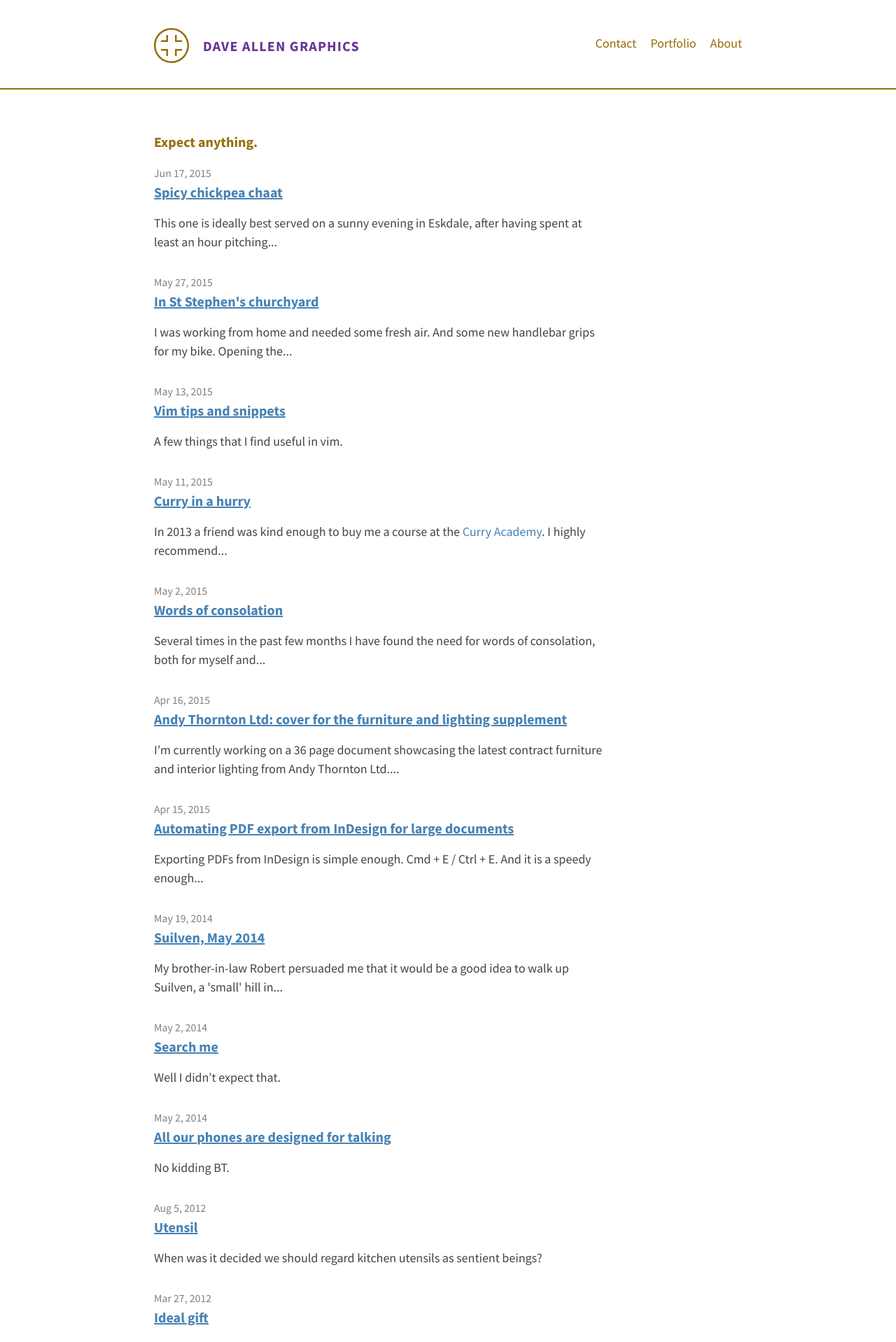
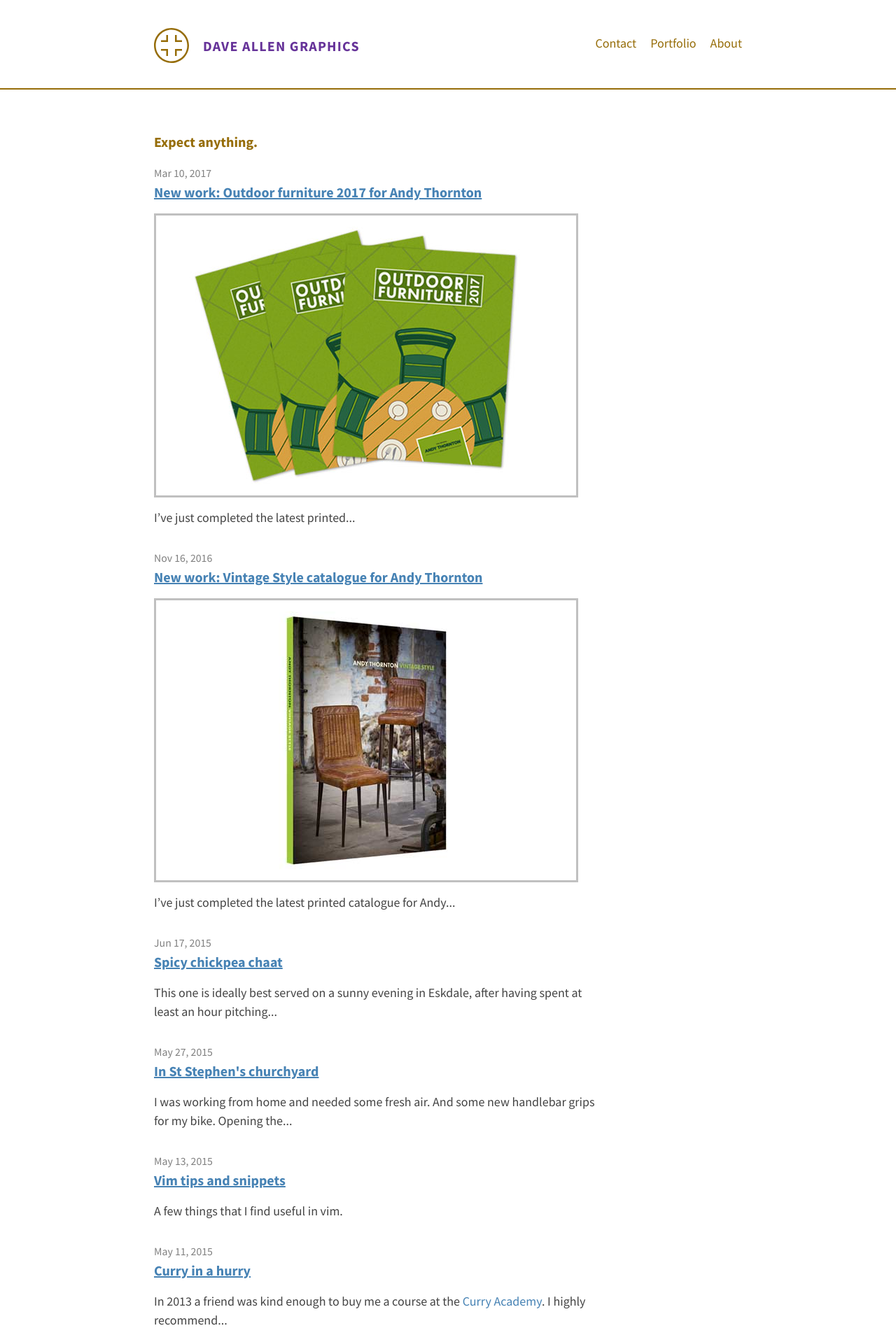
Before and after one commit to vimallen/allend, a Jekyll site: the page built from index.html, in a window 1280 px wide. Shown: the top 1918 px of the page at 70% size. Built offline with Jekyll 4.4.1, drawn with Linux system fonts in a browser that asks for light colours.

Commit message:
Added outdoor 2017

```diff
--- a/_data/jobs.yml
+++ b/_data/jobs.yml
@@ -1,3 +1,8 @@
+-   name: "Outdoor furniture 2017"
+    description: "56 page brochure"
+    client: "Andy Thornton Ltd"
+    image: "../images/thumb-outdoor-2017.jpg"
+    link: "/outdoor-furniture-2017-from-Andy-Thornton/"
 -   name: "Andy Thornton Vintage Style"
     description: "160-page catalogue"
     client: "Andy Thornton Ltd"
--- a/_includes/head.html
+++ b/_includes/head.html
@@ -11,6 +11,7 @@
 {% else %}
 <meta name="keywords" content="graphic designer, huddersfield, andy thornton, website design, indesign" />
 {% endif %}
+{% if page.description %}<meta name="description" content="{{ page.description }}">{% endif %}
 
   <link rel="stylesheet" href="{{ "/css/main.css" | prepend: site.baseurl }}">
   <link rel="canonical" href="{{ page.url | replace:'index.html','' | prepend: site.baseurl | prepend: site.url }}">
--- /dev/null
+++ b/_posts/2016-11-16-new-portfolio-vintage-style.md
@@ -0,0 +1,13 @@
+---
+title: "New work: Vintage Style catalogue for Andy Thornton"
+author: davea
+layout: post
+meta: Vintage Style catalogue for Andy Thornton, 160 pages of contract furniture, retail display products and decorative interior lighting
+permalink: /vintage-style-andy-thornton/
+categories: design
+---
+[<figure><img src="../images/thumb-vintage-style.jpg" alt="cover of vintage style catalogue from andythornton"></figure>][2]
+I've just completed the latest printed catalogue for Andy Thornton, which is a snapshot of their vintage-style furniture, lighting and retail display offering. Sample spreads are [here.][1]
+
+[1]: /vintage-style-from-andy-thornton/
+[2]: /vintage-style-from-andy-thornton/
--- /dev/null
+++ b/_posts/2017-03-10-outdoor-furniture-2017.md
@@ -0,0 +1,13 @@
+---
+title: "New work: Outdoor furniture 2017 for Andy Thornton"
+author: davea
+layout: post
+meta: Outdoor furniture 2017 brochure for Andy Thornton, sample spreads from 56 pages of outdoor furniture for restaurants, cafes, bars and hotels
+permalink: /outdoor-furniture-from-andy-thornton-2017/
+categories: design
+---
+[<figure><img src="../images/thumb-outdoor-2017.jpg" alt="cover of outdoor furniture 2017 brochure from from andy thornton"></figure>][2]
+I've just completed the latest printed catalogue for Andy Thornton, which is a snapshot of their vintage-style furniture, lighting and retail display offering. Sample spreads are [here.][1]
+
+[1]: /outdoor-furniture-2017-from-Andy-Thornton/
+[2]: /outdoor-furniture-2017-from-Andy-Thornton/
--- a/_sass/_layout.scss
+++ b/_sass/_layout.scss
@@ -6,13 +6,11 @@
 	margin-bottom: 1px;
 	margin-bottom: 1px;
 	min-height: 56px;
-	padding: 48px 0 36px 0;
-
+	padding: 48px 0 36px;
 	// Positioning context for the mobile navigation icon
 	position: relative;
 	/* @include media-query($on-desktop)	{ */
 	/* 	padding-top: 36px; */
-
 	/* } */
 }
 
@@ -40,10 +38,6 @@
 	&:focus {
 		color: $focus-color;
 	}
-
-
-
-
 }
 
 .site-nav {
@@ -58,17 +52,15 @@
 		line-height: $base-line-height;
 		float: right;
 		margin-left: 20px;
-
 		/* Gaps between nav items, but not on the first one
 &:not(:first-child) {
      margin-left: 20px;
 }*/
 	}
-
 	@include media-query($on-palm) {
 		position: absolute;
 		top: 9px;
-        right:  30px;
+		right: 30px;
 		background-color: $background-color;
 		border: 1px solid $grey-color-light;
 		border-radius: 5px;
@@ -110,9 +102,6 @@
 		}
 	}
 }
-
-
-
 /**
 * Site footer
 */
@@ -150,42 +139,37 @@
 
 .footer-col-1 {
 	width: -webkit-calc(35% - (#{$spacing-unit} / 2));
-    width:         calc(35% - (#{$spacing-unit} / 2));
+	width: calc(35% - (#{$spacing-unit} / 2));
 }
 
 .footer-col-2 {
 	width: -webkit-calc(20% - (#{$spacing-unit} / 2));
-    width:         calc(20% - (#{$spacing-unit} / 2));
+	width: calc(20% - (#{$spacing-unit} / 2));
 }
 
 .footer-col-3 {
 	width: -webkit-calc(45% - (#{$spacing-unit} / 2));
-    width:         calc(45% - (#{$spacing-unit} / 2));
+	width: calc(45% - (#{$spacing-unit} / 2));
 }
-
 @include media-query($on-laptop) {
 	.footer-col-1,
 	.footer-col-2 {
 		width: -webkit-calc(50% - (#{$spacing-unit} / 2));
-        width:         calc(50% - (#{$spacing-unit} / 2));
+		width: calc(50% - (#{$spacing-unit} / 2));
 	}
 
 	.footer-col-3 {
 		width: -webkit-calc(100% - (#{$spacing-unit} / 2));
-        width:         calc(100% - (#{$spacing-unit} / 2));
+		width: calc(100% - (#{$spacing-unit} / 2));
 	}
 }
-
 @include media-query($on-palm) {
 	.footer-col {
 		float: none;
 		width: -webkit-calc(100% - (#{$spacing-unit} / 2));
-        width:         calc(100% - (#{$spacing-unit} / 2));
+		width: calc(100% - (#{$spacing-unit} / 2));
 	}
 }
-
-
-
 /**
 * Page content
 */
@@ -217,9 +201,6 @@
 	font-size: 20px;
 	text-decoration: underline;
 }
-
-
-
 /**
 * Posts
 */
@@ -232,8 +213,6 @@
 	/* letter-spacing: -1px; */
 	line-height: 1;
 	color: $brand-color;
-
-
 	@include media-query($on-laptop) {
 		font-size: 24px;
 	}
@@ -244,7 +223,6 @@
 
 	h2 {
 		font-size: 32px;
-
 		@include media-query($on-laptop) {
 			font-size: 28px;
 		}
@@ -252,7 +230,6 @@
 
 	h3 {
 		font-size: 26px;
-
 		@include media-query($on-laptop) {
 			font-size: 22px;
 		}
@@ -266,7 +243,7 @@
 	}
 }
 
-.module-portfolio h3{
+.module-portfolio h3 {
 	text-transform: uppercase;
 	border-bottom: 1px solid $brand-color;
 	letter-spacing: 0.012em;
--- /dev/null
+++ b/outdoor-furniture-from-andy-thornton-2017/index.md
@@ -0,0 +1,19 @@
+---
+title: Outdoor furniture 2017 from Andy Thornton
+description: sample spreads from the Andy Thornton outdoor furniture brochure 2017
+author: davea
+layout: page
+exclude_from_nav: true
+permalink: /outdoor-furniture-2017-from-Andy-Thornton/
+---
+Andy Thornton supply outdoor furniture for restaurants, cafés, bars and hotels. The brochure for 2017 is 56 pages, an increase of 20 pages from 2016. The document has a compact page size of 210 mm x 264 mm. The covers I&#8217;ve designed since 2004 can be found on the [Outdoor furniture covers page][1].
+
+<figure><img src="/images/outdoor-2017-001.jpg" alt="cover of Andy Thornton outdoor furniture 2017 brochure" /></figure>
+<figure><img src="/images/outdoor-2017-004-005.jpg" alt="spread" /></figure>
+<figure><img src="/images/outdoor-2017-010-011.jpg" alt="spread" /></figure>
+<figure><img src="/images/outdoor-2017-028-029.jpg" alt="spread" /></figure>
+<figure><img src="/images/outdoor-2017-036-037.jpg" alt="spread" /></figure>
+
+
+
+ [1]: /outdoor-furniture-covers/
```
Also changed, not shown: _drafts/new-portfolio-vintage-style.md (deleted, +0 -13 lines), contact/index.md (+1 -1 lines), lighting-from-andy-thornton/index.md (+1 -0 lines), outdoor-furniture-covers/index.md (+2 -2 lines), images/cover-outdoor2017.jpg (added), images/outdoor-2017-001.jpg (added), images/outdoor-2017-004-005.jpg (added), images/outdoor-2017-010-011.jpg (added), images/outdoor-2017-028-029.jpg (added), images/outdoor-2017-036-037.jpg (added), images/thumb-outdoor-2017.jpg (added). Lines whose indentation alone changed are shown as unchanged.
